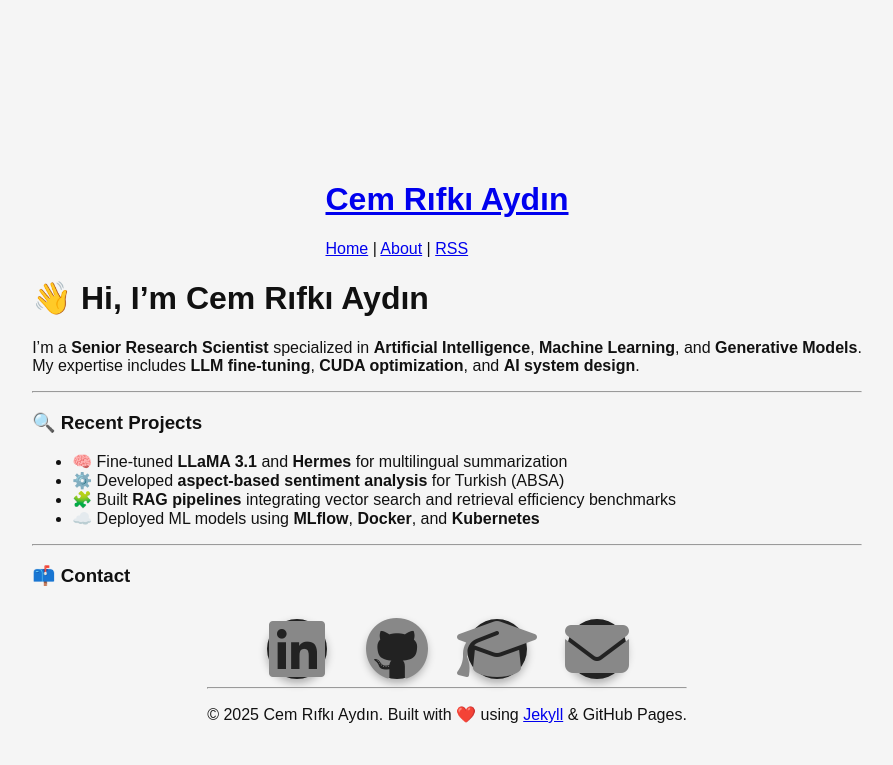
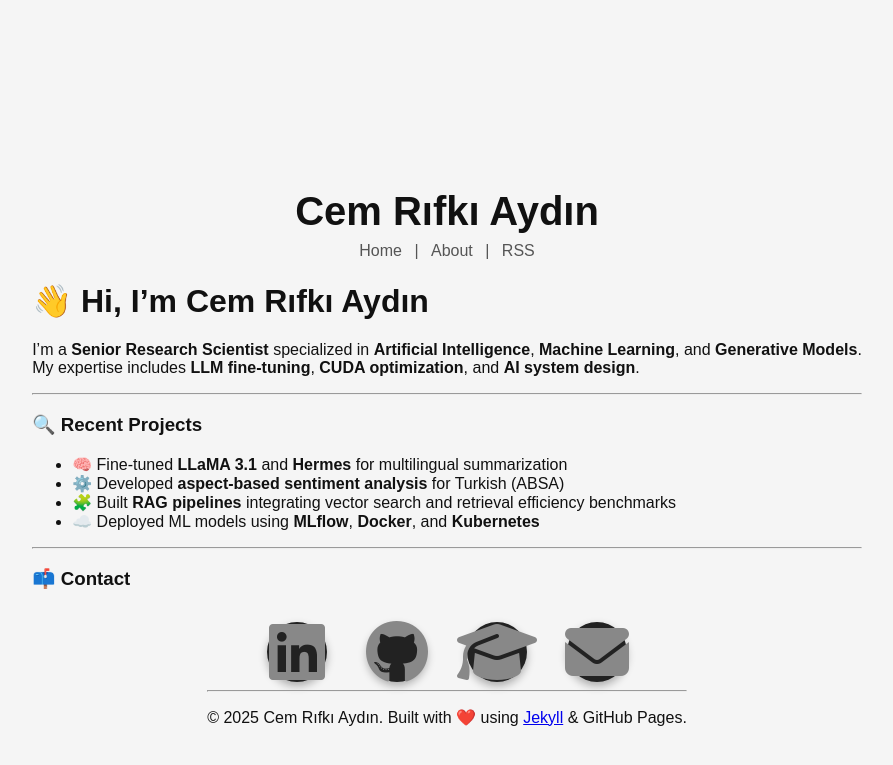
Before and after one commit to cemrifki/cemrifki.github.io, a Jekyll site: the page built from index.md, in a window 1280 px wide. Shown: the top 765 px of the page, without its empty margins (193-1086 px from the left). Built offline with Jekyll 4.4.1, drawn with Linux system fonts in a browser that asks for light colours.

Commit message:
Updated the header styling.

```diff
--- a/assets/css/style.css
+++ b/assets/css/style.css
@@ -9,6 +9,43 @@ body {
   color: #111;
   font-family: Arial, sans-serif;
 }
+
+.header {
+  text-align: center; /* centers all text inside */
+  margin-top: 2rem;   /* optional spacing from top */
+}
+
+header {
+  text-align: center;  /* centers all text inside header */
+  margin-top: 2rem;    /* optional spacing */
+}
+
+header h1 {
+  margin: 0;
+  font-size: 2.5rem;
+}
+
+header h1 a {
+  color: #111;          /* black-ish text */
+  text-decoration: none; /* remove underline */
+}
+
+header nav {
+  margin-top: 0.5rem;
+  font-size: 1rem;
+  color: #555;           /* optional gray for nav links */
+}
+
+header nav a {
+  color: #555;
+  text-decoration: none;
+  margin: 0 0.5rem;
+}
+
+header nav a:hover {
+  color: #000;          /* darken on hover */
+}
+
 
 .contact-icons {
   display: flex;
```
